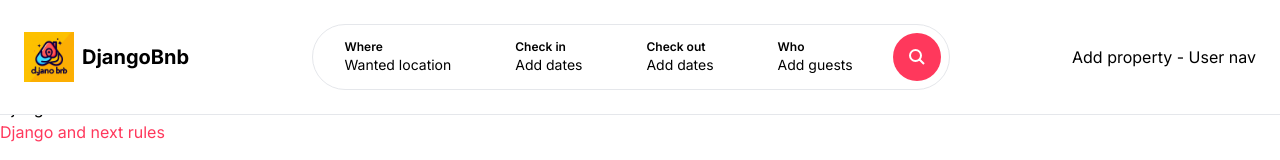
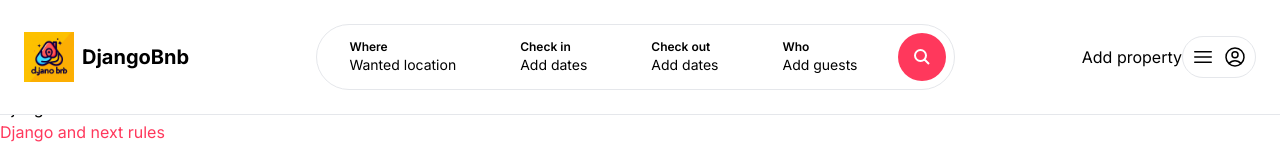
Before and after one commit to Ata-Xan/django-nextjs-airbnb, a Next.js app: page / in a window 1280 px wide. Shown: the top 160 px of the page. Built offline with nearby package versions, Linux system fonts and the light colour scheme.

Commit message:
UserNav added

```diff
--- a/app/components/navbar/Navbar.tsx
+++ b/app/components/navbar/Navbar.tsx
@@ -1,6 +1,7 @@
 import Link from 'next/link';
 import Image from 'next/image';
 import SearchFilters from './SearchFilters';
+import UserNav from './UserNav';
 const Navbar = () => {
   return (
     <nav className="w-full fixed top-0 left-0 py-6 border-b  bg-white z-10">
@@ -15,8 +16,8 @@ const Navbar = () => {
                   </div>
 
                 <div className="flex items-center space-x-6">
-                  Add property - User nav
-
+                  Add property
+                  <UserNav/>
                 </div>
             </div>
         </div>
--- /dev/null
+++ b/app/components/navbar/UserNav.tsx
@@ -0,0 +1,19 @@
+const UsrNav = () => {
+    return (
+        <div className="p-2 relative inline-block border rounded-full">
+            <button className="flex items-center space-x-2">
+                <svg fill="none" viewBox="0 0 24 24" strokeWidth="1.5" stroke="currentColor" className="w-6 h-6">
+                    <path strokeLinecap="round" strokeLinejoin="round" d="M3.75 6.75h16.5M3.75 12h16.5m-16.5 5.25h16.5" />
+                </svg>
+
+
+                <svg fill="none" viewBox="0 0 24 24" strokeWidth="1.5" stroke="currentColor" className="w-6 h-6">
+                    <path strokeLinecap="round" strokeLinejoin="round" d="M17.982 18.725A7.488 7.488 0 0 0 12 15.75a7.488 7.488 0 0 0-5.982 2.975m11.963 0a9 9 0 1 0-11.963 0m11.963 0A8.966 8.966 0 0 1 12 21a8.966 8.966 0 0 1-5.982-2.275M15 9.75a3 3 0 1 1-6 0 3 3 0 0 1 6 0Z" />
+                </svg>
+            </button>
+
+        </div>
+    )
+}
+
+export default UsrNav;
```
